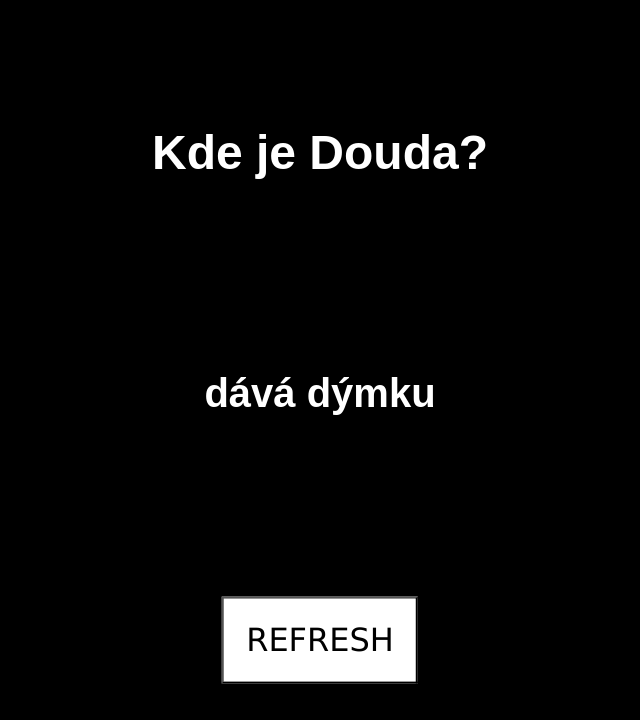
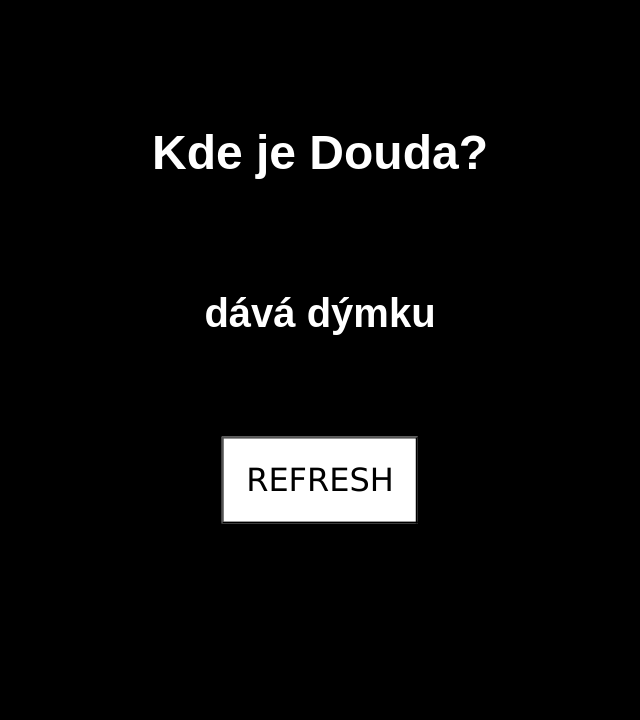
Before and after one commit to lagemaxl/kdejedouda, a plain HTML site: page index.html in a window 1280 px wide. Shown: the whole page, without its empty margins (320-960 px from the left). Drawn offline with Linux system fonts and the light colour scheme; no server answers.

Commit message:
position absolute  🤮  🤮  🤮

```diff
--- a/styly.css
+++ b/styly.css
@@ -14,7 +14,7 @@ h2{
     font-family: Arial, Helvetica, sans-serif;
     text-align: center;
     left: 50%;
-    top: 45%;
+    top: 35%;
     transform: translate(-50%,-50%);
     position: absolute;
     font-size: 2.5em;
@@ -25,7 +25,7 @@ button{
     font-family:Verdana, Geneva, Tahoma, sans-serif;
     text-align: center;
     left: 50%;
-    top: 80%;
+    top: 60%;
     transform: translate(-50%,-50%);
     position: absolute;
     background-color:white;
@@ -36,7 +36,7 @@ button{
 table {
     color: white;
     position: absolute;
-    top: 100%;
+    top: 70%;
     left: 50%;
     transform: translate(-50%, 0);
 }
```
